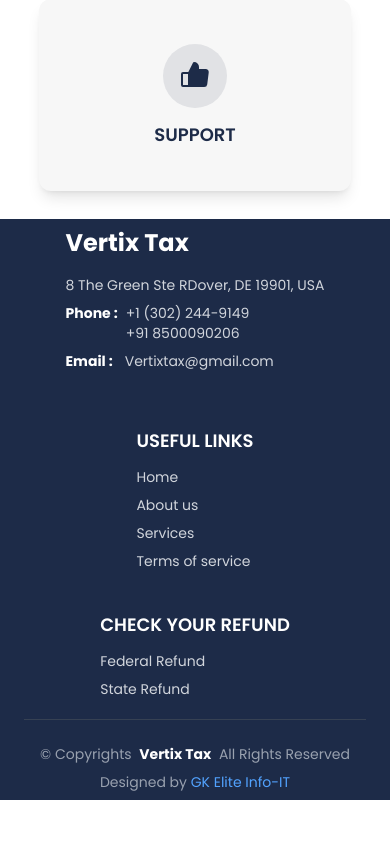
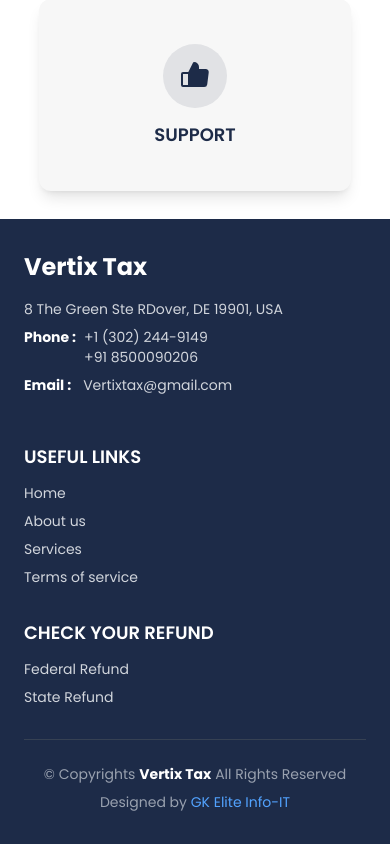
Before and after one commit to gkelite-info/vertix-customer, a Next.js app: page / in a window 390 px wide. Shown: the part 4299-5143 px from the top of the page. Before the commit the page ends 5099 px from the top, so only its background shows below. Built offline with nearby package versions, Linux system fonts and the light colour scheme; no server answers.

Commit message:
responsived

```diff
--- a/src/components/footer/Footer.tsx
+++ b/src/components/footer/Footer.tsx
@@ -11,180 +11,93 @@
   }
 
   return (
-    <footer className="bg-[#1D2B48] text-white py-2">
+    <footer className="bg-[#1D2B48] text-white py-8 md:py-10">
       <div className="max-w-7xl mx-auto px-6 lg:px-8">
-        <div className="grid grid-cols-1 md:grid-cols-2 lg:grid-cols-3 gap-10 lg:pt-3 justify-items-center">
-          <div>
+        <div className="lg:justify-items-center grid gap-8 grid-cols-1 md:grid-cols-2 lg:grid-cols-3">
+          <div className="flex flex-col items-start md:items-start">
             <Link
               href="https://maps.app.goo.gl/K7L8txP4VR5cpA3MA"
-              className="text-2xl font-bold text-white"
+              className="text-2xl font-bold text-white hover:text-gray-300 transition"
               target="_blank"
             >
               Vertix Tax
             </Link>
-            <div className="mt-4 space-y-2 text-gray-300 text-sm">
-              <p className="text-[#D1D5DC]">8 The Green Ste RDover, DE 19901, USA</p>
+            <div className="mt-4 space-y-2 text-sm">
+              <p className="text-[#D1D5DC]">8 The Green Ste RDover, DE 19901, USA</p>
+
               <div className="flex">
-                <strong className="text-white">Phone :</strong>
+                <strong className="text-white flex-shrink-0">Phone :</strong>
                 <div className="pl-2">
                   <p className="text-[#D1D5DC]">+1 (302) 244-9149</p>
                   <p className="text-[#D1D5DC]">+91 8500090206</p>
                 </div>
               </div>
+
               <div className="flex">
-                <strong className="text-white">Email :</strong>{" "}
+                <strong className="text-white flex-shrink-0">Email :</strong>
                 <p className="pl-3 text-[#D1D5DC]">Vertixtax@gmail.com</p>
               </div>
             </div>
+
             <div className="flex gap-4 mt-4">
-              <Link
-                href="https://x.com/GkeliteInfo"
-                target="_blank"
-                className="hover:text-blue-400 transition"
-              >
+              <Link href="https://x.com/GkeliteInfo" target="_blank" className="hover:text-blue-400 transition">
                 <i className="bi bi-twitter-x text-xl"></i>
               </Link>
-              <Link
-                href="https://www.facebook.com/people/GK-Elite-Info/61579019744439/"
-                target="_blank"
-                className="hover:text-blue-600 transition"
-              >
+              <Link href="https://www.facebook.com/people/GK-Elite-Info/61579019744439/" target="_blank" className="hover:text-blue-600 transition">
                 <i className="bi bi-facebook text-xl"></i>
               </Link>
-              <Link
-                href="https://www.instagram.com/gkelite_info/"
-                target="_blank"
-                className="hover:text-pink-500 transition"
-              >
+              <Link href="https://www.instagram.com/gkelite_info/" target="_blank" className="hover:text-pink-500 transition">
                 <i className="bi bi-instagram text-xl"></i>
               </Link>
-              <Link
-                href="https://www.linkedin.com/company/gk-elite-info/"
-                target="_blank"
-                className="hover:text-blue-500 transition"
-              >
+              <Link href="https://www.linkedin.com/company/gk-elite-info/" target="_blank" className="hover:text-blue-500 transition">
                 <i className="bi bi-linkedin text-xl"></i>
               </Link>
             </div>
           </div>
 
-          <div>
+          <div className="text-left">
             <h4 className="text-lg font-semibold mb-3 text-white">USEFUL LINKS</h4>
-            <ul className="space-y-2 text-gray-300 text-sm">
-              <li>
-                <Link href="/" className="hover:text-white text-[#D1D5DC]">
-                  Home
-                </Link>
-              </li>
-              <li>
-                <Link href="/about" className="hover:text-white text-[#D1D5DC]">
-                  About us
-                </Link>
-              </li>
-              <li>
-                <Link href="/individual" className="hover:text-white text-[#D1D5DC]">
-                  Services
-                </Link>
-              </li>
-              <li className="hover:text-white text-[#D1D5DC] cursor-pointer">
-                Terms of service
-              </li>
-              {/* Terms of service */}
+            <ul className="space-y-2 text-sm">
+              <li><Link href="/" className="hover:text-white text-[#D1D5DC]">Home</Link></li>
+              <li><Link href="/about" className="hover:text-white text-[#D1D5DC]">About us</Link></li>
+              <li><Link href="/individual" className="hover:text-white text-[#D1D5DC]">Services</Link></li>
+              <li className="hover:text-white text-[#D1D5DC] cursor-pointer">Terms of service</li>
             </ul>
           </div>
 
-          <div>
+          <div className="text-left">
             <h4 className="text-lg font-semibold mb-3 text-white">CHECK YOUR REFUND</h4>
-            <ul className="space-y-2 text-gray-300 text-sm">
+            <ul className="space-y-2 text-sm">
               <li>
                 <Link href="https://sa.www4.irs.gov/wmr/" target="_blank" className="text-[#D1D5DC] hover:text-white">Federal Refund</Link>
-                {/* <Link
-                  href="/service-details/ai_services"
-                  className="hover:text-white"
-                >
-                  Federal Refund
-                </Link> */}
               </li>
               <li className="cursor-pointer text-[#D1D5DC] hover:text-white">
                 State Refund
-                {/* <Link
-                  href={handleStateRefund}
-                  className="cursor-pointer text-white">
-                  State Refunds
-                </Link> */}
               </li>
-              {/* <li>
-                <Link
-                  href="/service-details/b2b_b2c_sales_mastery"
-                  className="hover:text-white"
-                >
-                  Lorem Ipsum
-                </Link>
-              </li>
-              <li>
-                <Link
-                  href="/service-details/bpo_services"
-                  className="hover:text-white"
-                >
-                  Lorem Ipsum
-                </Link>
-              </li>
-              <li>
-                <Link
-                  href="/service-details/hr_consultancy"
-                  className="hover:text-white"
-                >
-                  Lorem Ipsum
-                </Link>
-              </li> */}
             </ul>
           </div>
 
-          {/* <div>
-                        <h4 className="text-lg font-semibold mb-3">Our Newsletter</h4>
-                        <p className="text-gray-300 text-sm">
-                            Subscribe to our newsletter and receive the latest news about our products and
-                            services!
-                        </p>
-                        <form action="your_api_endpoint_here" method="POST" className="mt-4">
-                            <div className="flex">
-                                <input
-                                    type="email"
-                                    name="email"
-                                    required
-                                    placeholder="Your email"
-                                    className="w-full p-2 bg-white text-xs rounded-l-lg text-black focus:outline-none"
-                                />
-                                <button
-                                    type="submit"
-                                    className="bg-blue-600 text-xs font-medium px-4 rounded-r-lg hover:bg-blue-700 transition"
-                                >
-                                    Subscribe
-                                </button>
-                            </div>
-                        </form>
-                    </div> */}
         </div>
 
-        <div className="border-t border-gray-700 mt-5 pt-6 text-center text-sm text-gray-400">
+        <div className="border-t border-gray-700 mt-8 pt-6 text-center text-sm text-gray-400">
           <p>
-            © <span>Copyrights</span>{" "}
-            <strong className="px-1 text-white">Vertix Tax</strong>{" "}
+            © <span>Copyrights</span>
+            <strong className="px-1 text-white">Vertix Tax</strong>
             <span>All Rights Reserved</span>
           </p>
           <p className="mt-2">
-            Designed by{" "}
+            Designed by
             <Link
               href="https://bootstrapmade.com/"
               target="_blank"
               className="text-blue-400 hover:underline"
             >
-              GK Elite Info-IT
+              {" "}GK Elite Info-IT
             </Link>
           </p>
         </div>
       </div>
-    </footer >
+    </footer>
   )
 }
 
```
